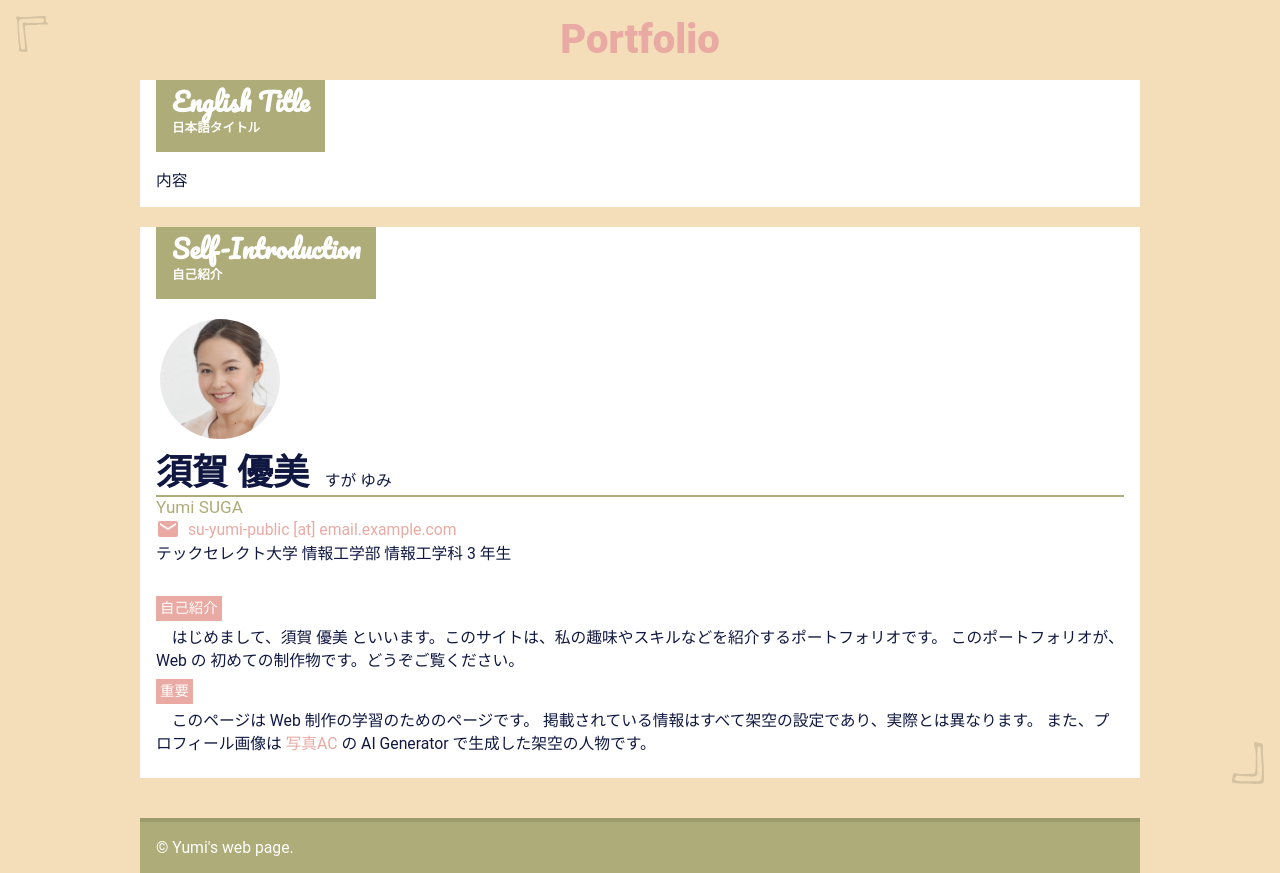
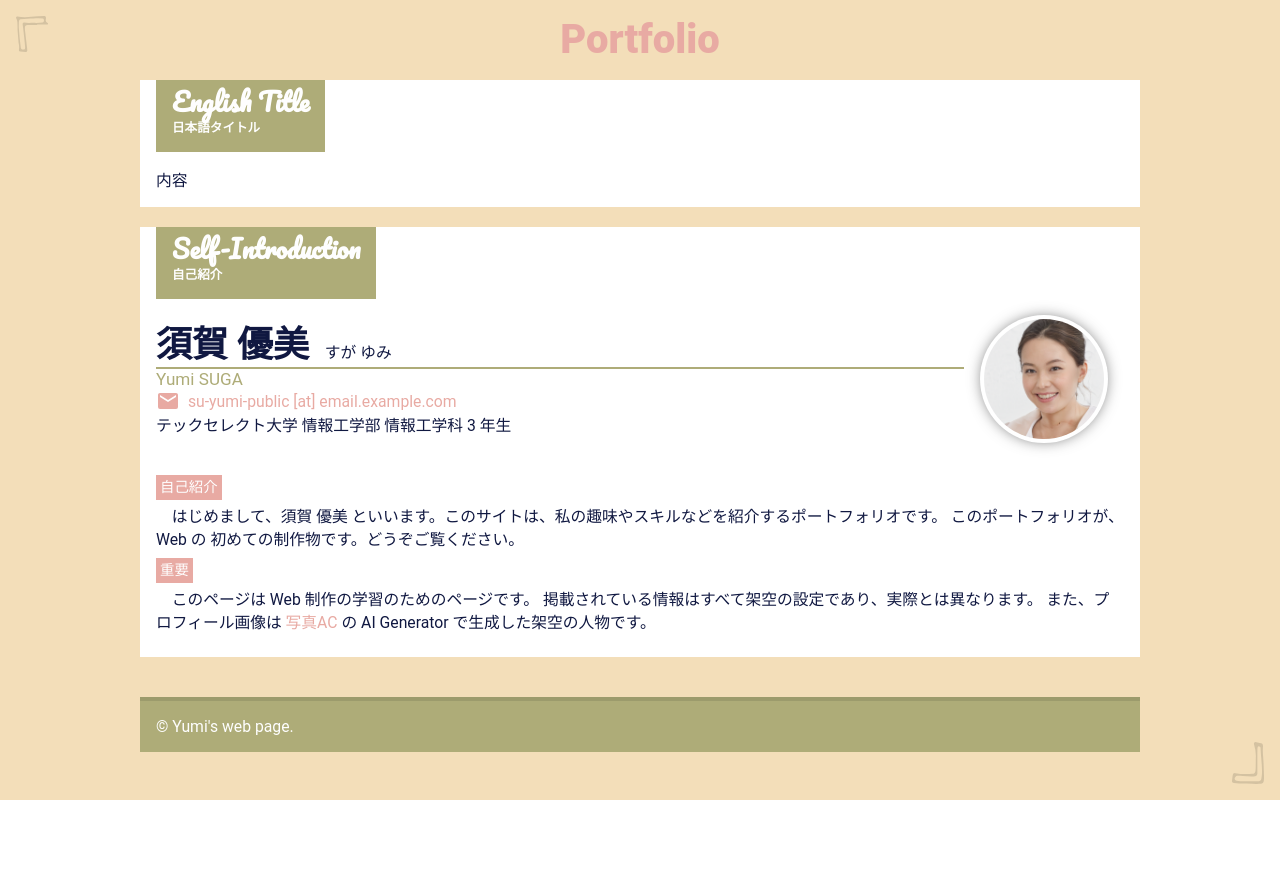
Before and after one commit to taiyou1104/web-portfolio-yumi, a plain HTML site: page public/index.html in a window 1280 px wide. After the commit the page ends 800 px from the top, so only its background shows below. Drawn offline with Linux system fonts and the light colour scheme.

Commit message:
Update main.css

```diff
--- a/public/assets/main.css
+++ b/public/assets/main.css
@@ -160,36 +160,34 @@ a:hover{
 /*=====CARD COMMON END=====*/
 
 /*=====CARD | SELF-INTRODUCTION BEGIN=====*/
-.card-basic-info-laout{
+.card-basic-info-layout {
     display: flex;
     flex-direction: column;
   }
-@media screen and(min-width:500px){
-    .card-basic-info-layout{
+  @media screen and (min-width: 500px) {
+    .card-basic-info-layout {
       flex-direction: row-reverse;
     }
-
   }
-.my-photo{
+  .my-photo {
     display: block;
     border-radius: 50%;
-    box-shadow: 0 0 16px -4px rgba(red, green, blue, alpha);
+    box-shadow: 0 0 16px -4px rgba(0, 0, 0, 0.7);
     max-width: 120px;
     padding: 4px;
     background-color: white;
   }
-@media screen and(max-width:500px){
-    .mu-photo{
+  @media screen and (max-width: 500px) {
+    .my-photo {
       margin: 16px auto;
     }
-
   }
-@media screen and(max-width:500px){
-    .my-photo{
-        margin:0 16px;
+  @media screen and (min-width: 500px) {
+    .my-photo {
+      margin: 0 16px;
     }
   }
-.card-basic-info-label{
+  .card-basic-info-label {
     font-size: 0.8rem;
     font-weight: 500;
     padding: 4px;
```
Lines whose indentation alone changed are shown as unchanged.
